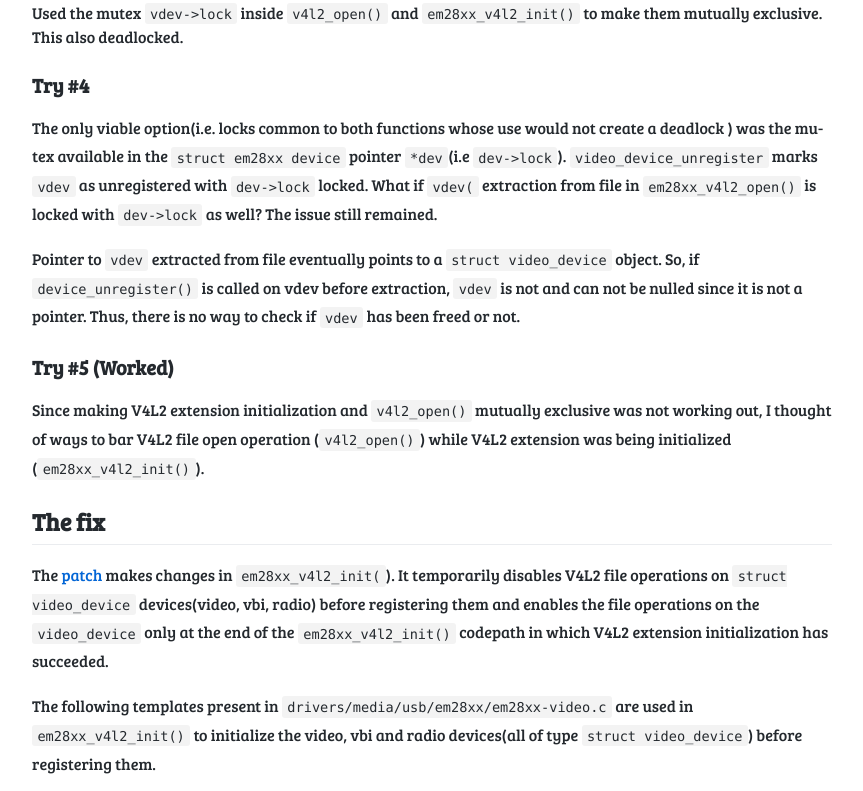
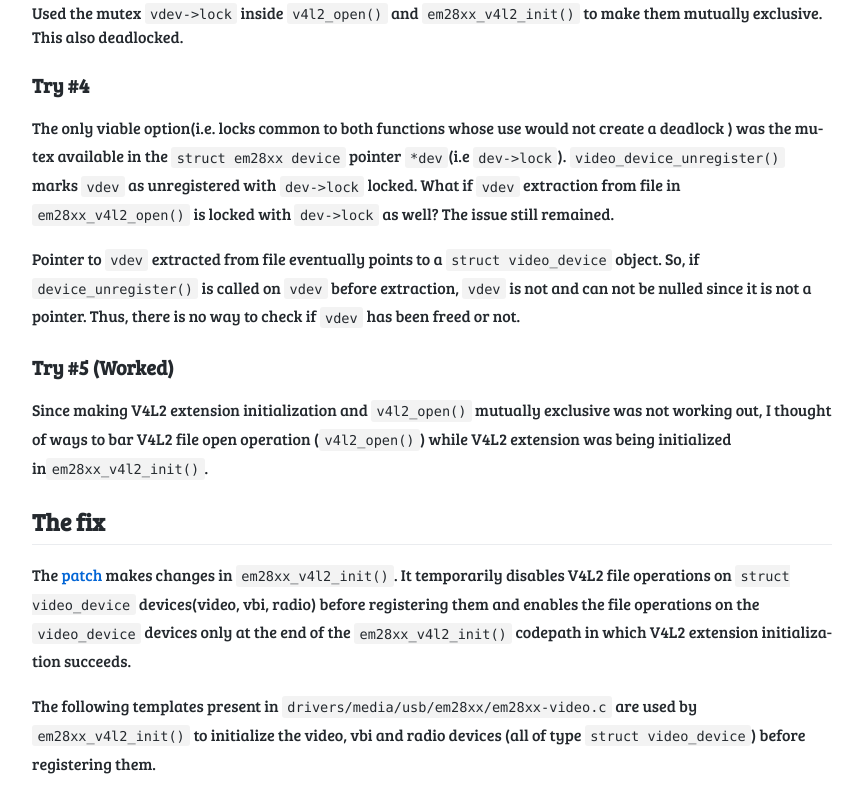
Before and after one commit to negi-soumya/negi-soumya.github.io, a plain HTML site: page blog/posts/syzbot_KASAN_bug_UAF_read_in_v4_l2_open.html in a window 1280 px wide. Shown: the part 2845-3636 px from the top of the page, without its empty margins (208-1071 px from the left). Drawn offline with nearby package versions, Linux system fonts and the light colour scheme.

Commit message:
Correction in syzbot_KASAN_bug_UAF_read_in_v4_l2_open.html
Signed-off-by: Soumya Negi <soumya.negi97@gmail.com>

```diff
--- a/blog/posts/syzbot_KASAN_bug_UAF_read_in_v4_l2_open.html
+++ b/blog/posts/syzbot_KASAN_bug_UAF_read_in_v4_l2_open.html
@@ -149,7 +149,7 @@ Linux Media subsystem</a>.</p>
 
 <h3>Bug premise</h3> <!-- Mark sub-section -->
 	<p>Video device <code>vdev</code>(of type <code>struct video_device *</code>)
-is being read in <code>em28xxdev_v4l2_open()</code> (called by <code>v4l2_open()</code>)
+is being read in <code>em28xx_v4l2_open()</code> (called by <code>v4l2_open()</code>)
 after it has been freed in a call to <code>em28xx_v4l2_init()</code>.
 
 
@@ -166,7 +166,7 @@ to <code>em28xx_v4l2_open()</code> in the driver code.</p>
 by the V4L2 interface to unregister the video device) and <code>v4l2_open()</code>.
 <code>em28xx_v4l2_open()</code> is accessing the video device after it has been
 freed(by the release callback when there is no device user left) and is passing
-it on to <code>v4l2_fh_open</code> which in turn is passing it onto
+it on to <code>v4l2_fh_open()</code> which in turn is passing it onto
 <code>v4l2_fh_init()</code> where the use-after-free read actually occurs.</p>
 
 
@@ -174,7 +174,7 @@ it on to <code>v4l2_fh_open</code> which in turn is passing it onto
 
 	<p>The process I used to work on the bug was far from perfect. But still, the
 below section lists out the various strategies I thought out and tried. Clearly,
-most of them were not the fix. However, it was helpful to come up with them because
+most of them did not fix the bug. However, it was helpful to come up with them because
 I was able to follow up in a new direction by looking at why a certain approach was
 not working out. Mostly, I had to refer back to the subsystem documentation and
 rest of the subsystem code to study up on Linux Media internals.</p>
@@ -183,23 +183,23 @@ rest of the subsystem code to study up on Linux Media internals.</p>
 As a brute attempt, I increased the refcount to <code>struct em28xx_v4l2_ *v4l2</code> in <code>em28xx_v4l2_open()</code> using <code>kref_get()</code> with the mutex <code>dev->lock</code> (part of <code>struct em28xx</code>) locked to prevent <code>video_device_unregister()</code> from freeing up device while <code>em28xx_v4l2_open()</code> uses <code>vdev</code>. However, it doesn't make any sense to do this. The <code>vdev</code> can already be freed before it is extracted from file in <code>em28xx_v4l2_open()</code>. <code>vdev</code> can still be read before <code>kref_get()</code> causing use-after-free read.
 
 <h3>Try #2</h3> <!-- Mark sub-section -->
-I attempted to solve the race via additional locking in <code>v4l2-dev.c</code>. I considered locking the call to <code>device_unregister()</code> inside <code>video_device_register()</code> and locking the <code>vdev</code> extraction inside <code>em28xx_v4l2_open()</code> using the mutex <code>videodev_lock</code> static to <code>v4l2-dev.c</code>. This logic was wrong and caused a deadlock.
+I attempted to solve the race via additional locking in <code>v4l2-dev.c</code>. I considered locking the call to <code>device_unregister()</code> inside <code>video_device_register()</code> and locking the <code>vdev</code> extraction inside <code>em28xx_v4l2_open()</code> using the mutex <code>videodev_lock</code> (static to <code>v4l2-dev.c</code>). This logic was wrong and caused a deadlock.
 
 <h3>Try #3</h3> <!-- Mark sub-section -->
 Used the mutex <code>vdev->lock</code> inside <code>v4l2_open()</code> and <code>em28xx_v4l2_init()</code> to make them mutually exclusive. This also deadlocked.
 
 <h3>Try #4</h3> <!-- Mark sub-section -->
-	<p>The only viable option(i.e. locks common to both functions whose use would not create a deadlock ) was the mutex available in the <code>struct em28xx device</code> pointer <code>*dev</code>(i.e <code>dev->lock</code>). <code>video_device_unregister</code> marks <code>vdev</code> as unregistered with <code>dev->lock</code> locked. What if <code>vdev(</code> extraction from file in <code>em28xx_v4l2_open()</code> is locked with <code>dev->lock</code> as well? The issue still remained.</p>
-	<p>Pointer to <code>vdev</code> extracted from file eventually points to a <code>struct video_device</code> object. So, if <code>device_unregister()</code> is called on </code>vdev</code> before extraction, <code>vdev</code> is not and can not be nulled since it is not a pointer. Thus, there is no way to check if <code>vdev</code> has been freed or not.</p>
+	<p>The only viable option(i.e. locks common to both functions whose use would not create a deadlock ) was the mutex available in the <code>struct em28xx device</code> pointer <code>*dev</code>(i.e <code>dev->lock</code>). <code>video_device_unregister()</code> marks <code>vdev</code> as unregistered with <code>dev->lock</code> locked. What if <code>vdev</code> extraction from file in <code>em28xx_v4l2_open()</code> is locked with <code>dev->lock</code> as well? The issue still remained.</p>
+	<p>Pointer to <code>vdev</code> extracted from file eventually points to a <code>struct video_device</code> object. So, if <code>device_unregister()</code> is called on <code>vdev</code> before extraction, <code>vdev</code> is not and can not be nulled since it is not a pointer. Thus, there is no way to check if <code>vdev</code> has been freed or not.</p>
 
 <h3>Try #5 (Worked)</h3> <!-- Mark sub-section -->
-	<p>Since making V4L2 extension initialization and <code>v4l2_open()</code> mutually exclusive was not working out, I thought of ways to bar V4L2 file open operation (<code>v4l2_open()</code>) while V4L2 extension was being initialized (<code>em28xx_v4l2_init()</code>).</p>
+	<p>Since making V4L2 extension initialization and <code>v4l2_open()</code> mutually exclusive was not working out, I thought of ways to bar V4L2 file open operation (<code>v4l2_open()</code>) while V4L2 extension was being initialized in<code>em28xx_v4l2_init()</code>.</p>
 
 
 <h2>The fix</h2> <!-- Mark section -->
-	<p>The <a href="https://lore.kernel.org/lkml/20220829132548.23520-1-soumya.negi97@gmail.com/" target="_blank">patch</a> makes changes in <code>em28xx_v4l2_init(</code>). It temporarily disables V4L2 file operations on <code>struct video_device</code> devices(video, vbi, radio) before registering them and enables the file operations on the <code>video_device</code> only at the end of the <code>em28xx_v4l2_init()</code> codepath in which V4L2 extension initialization has succeeded.</p>
+	<p>The <a href="https://lore.kernel.org/lkml/20220829132548.23520-1-soumya.negi97@gmail.com/" target="_blank">patch</a> makes changes in <code>em28xx_v4l2_init()</code>. It temporarily disables V4L2 file operations on <code>struct video_device</code> devices(video, vbi, radio) before registering them and enables the file operations on the <code>video_device</code> devices only at the end of the <code>em28xx_v4l2_init()</code> codepath in which V4L2 extension initialization succeeds.</p>
 
-<p>The following templates present in <code>drivers/media/usb/em28xx/em28xx-video.c</code> are used in <code>em28xx_v4l2_init()</code> to initialize the video, vbi and radio devices(all of type <code>struct video_device</code>) before registering them.</p>
+<p>The following templates present in <code>drivers/media/usb/em28xx/em28xx-video.c</code> are used by <code>em28xx_v4l2_init()</code> to initialize the video, vbi and radio devices (all of type <code>struct video_device</code>) before registering them.</p>
 
 <pre><code>static const struct video_device em28xx_video_template = {
 	.fops		= &em28xx_v4l_fops,
@@ -257,7 +257,7 @@ Used the mutex <code>vdev->lock</code> inside <code>v4l2_open()</code> and <code
 
 </code></pre>
 
-<p> The <code>video_device</code> templates now use the empty <code>v4l2_file_operations</code> templates for <code>.fops</code>. This means the <code>video_device</code> intialized will have the V4L2 operations disabled. Device templates will be changed as below.</p>
+<p> The <code>video_device</code> templates now use the empty <code>v4l2_file_operations</code> templates for <code>.fops</code>. This means the <code>video_device</code> registered will have the V4L2 operations disabled. Device templates will be changed as below.</p>
 <pre><code>static const struct video_device em28xx_video_template = {
 	.fops		= &em28xx_v4l_fops_empty,
 	.ioctl_ops	= &video_ioctl_ops,
@@ -274,7 +274,7 @@ Used the mutex <code>vdev->lock</code> inside <code>v4l2_open()</code> and <code
 
 </pre></code>
 
-<p>After V4L2 extension is successfully initialized inside <code>em28xx_v4l2_init()</code>, enable V4L2 file operation by setting <code>.fops</code> to <code>em28xx_v4l_fops</code> for the video and vbi devices to and radio devices and <code>em28xx_v4l_fops</code> for the radio device.</p>
+<p>After V4L2 extension is successfully initialized inside <code>em28xx_v4l2_init()</code>, enable V4L2 file operation by setting <code>.fops</code> to <code>em28xx_v4l_fops</code> for the video and vbi devices, and setting <code>.fops</code> to <code>radio_fops</code> for the radio device.</p>
 
 <!-- Black block -->
 <div class="highlight"><pre style="color:#f8f8f2;background-color:#272822;-moz-tab-size:4;-o-tab-size:4;tab-size:4">
```
